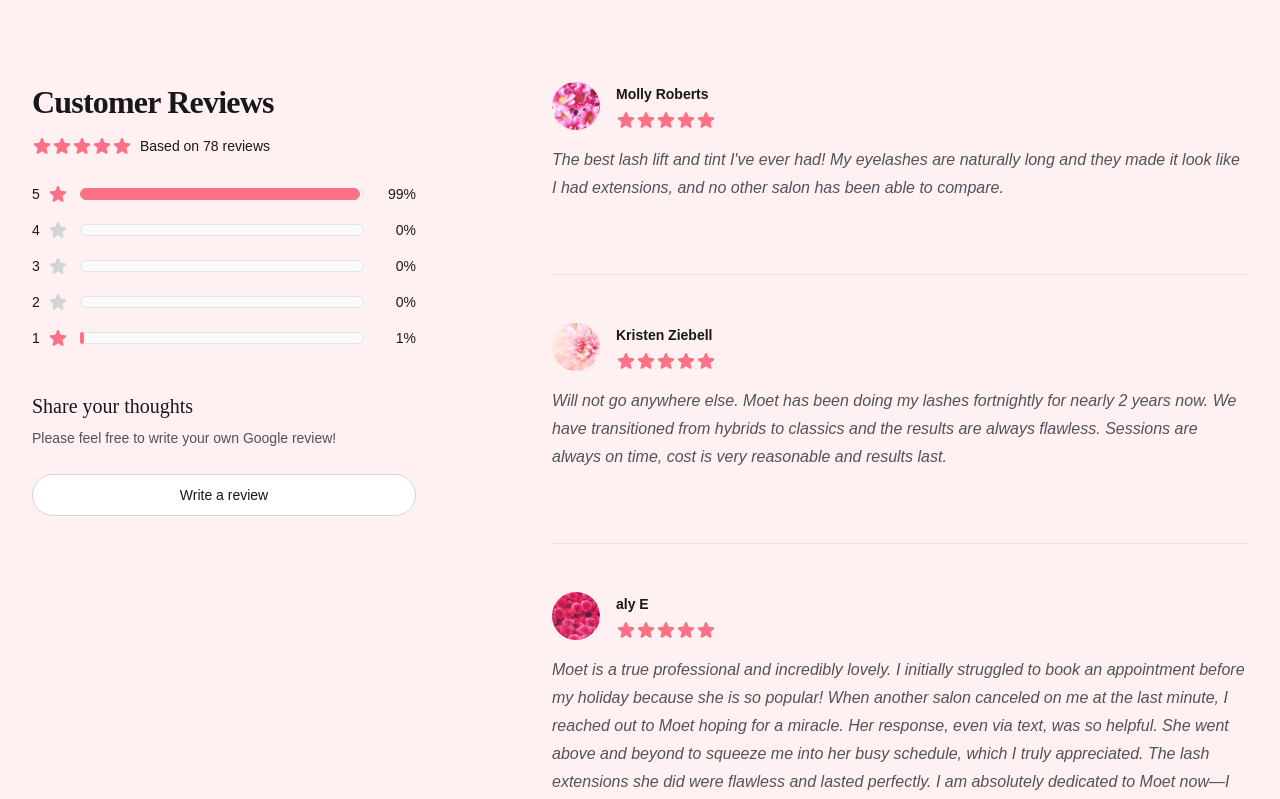
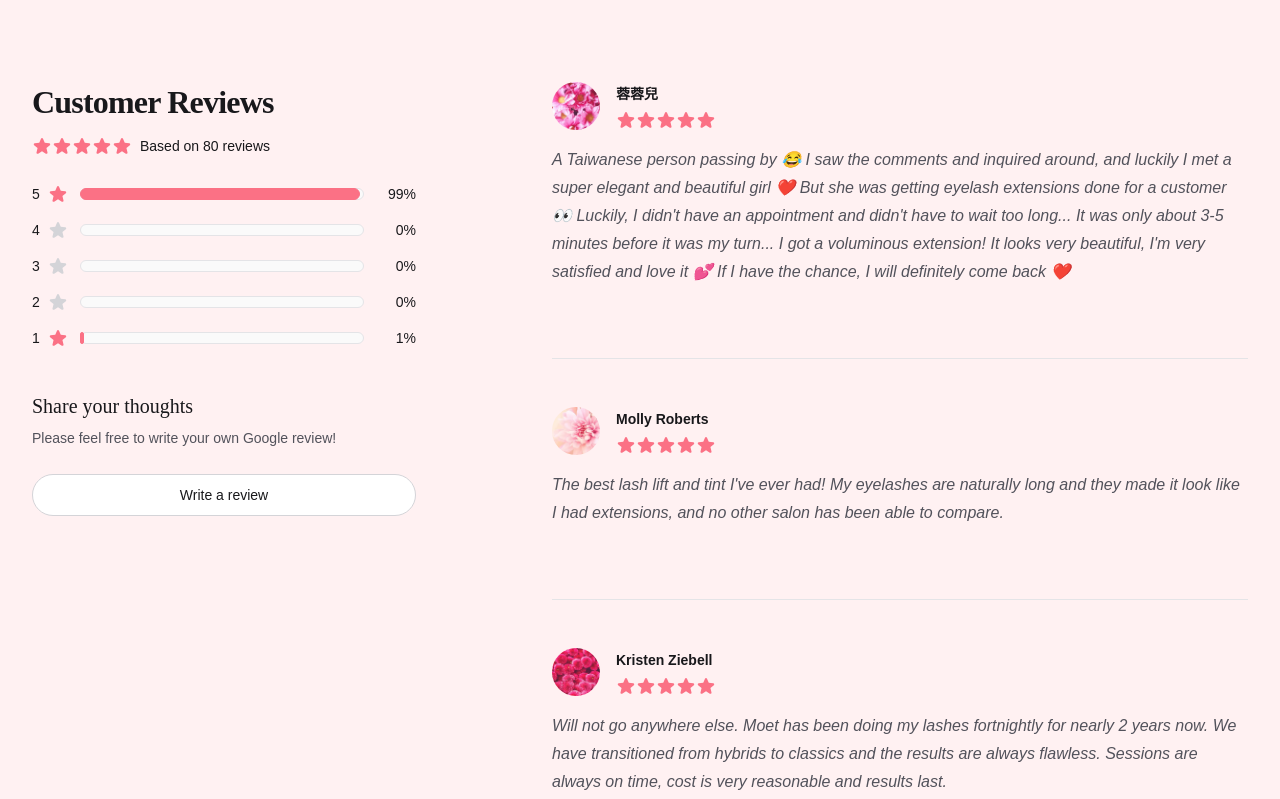
Before and after one commit to Emily-Nilsen/moet-lashes, a Next.js app: page / in a window 1280 px wide. Shown: the part 2320-3119 px from the top of the page. Built offline with nearby package versions, Linux system fonts and the light colour scheme; a web font is replaced by a local one.

Commit message:
update customer reviews 78

```diff
--- a/src/components/CustomerReviews.jsx
+++ b/src/components/CustomerReviews.jsx
@@ -6,15 +6,35 @@ import { Menu, Transition } from '@headlessui/react'
 
 const reviews = {
   average: 5,
-  totalCount: 78,
+  totalCount: 80,
   counts: [
-    { rating: 5, count: 77 },
+    { rating: 5, count: 79 },
     { rating: 4, count: 0 },
     { rating: 3, count: 0 },
     { rating: 2, count: 0 },
     { rating: 1, count: 1 },
   ],
   featured: [
+    {
+      id: 78,
+      rating: 5,
+      content: `
+        <p>A Taiwanese person passing by 😂
+
+I saw the comments and inquired around, and luckily I met a super elegant and beautiful girl ❤️
+
+But she was getting eyelash extensions done for a customer 👀
+
+Luckily, I didn't have an appointment and didn't have to wait too long...
+
+It was only about 3-5 minutes before it was my turn... I got a voluminous extension!
+
+It looks very beautiful, I'm very satisfied and love it 💕
+
+If I have the chance, I will definitely come back ❤️</p>
+      `,
+      author: '蓉蓉兒',
+    },
     {
       id: 77,
       rating: 5,
```
